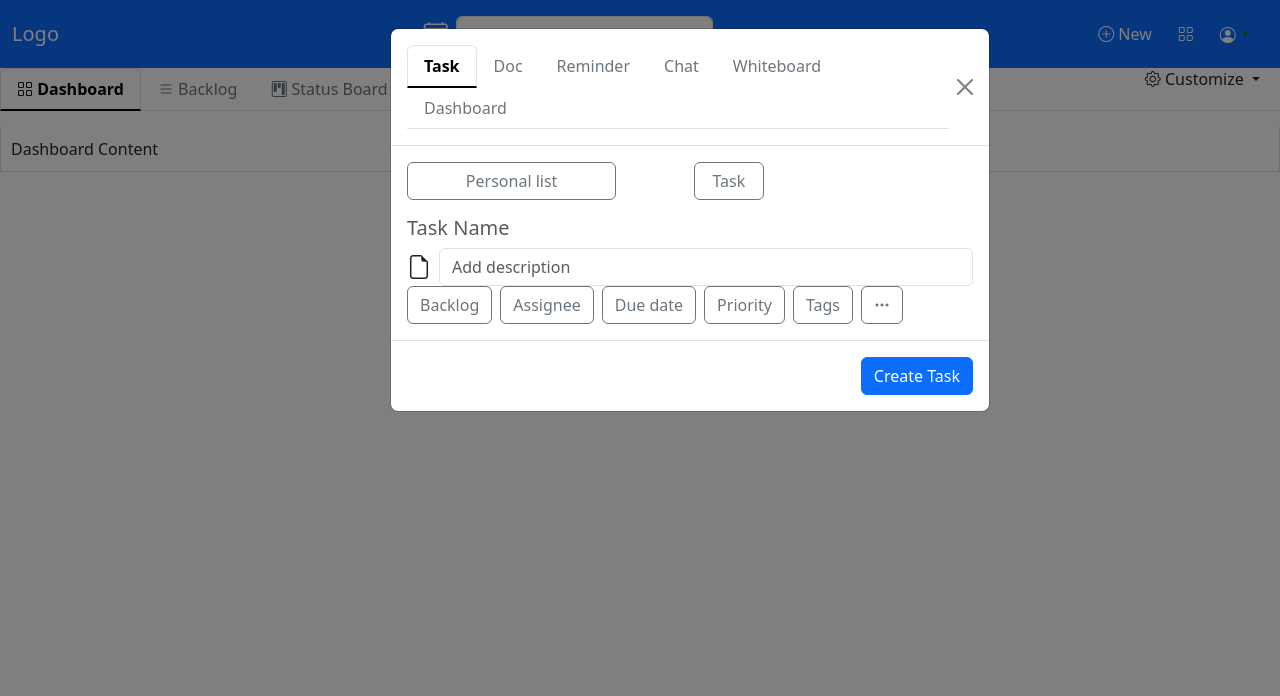
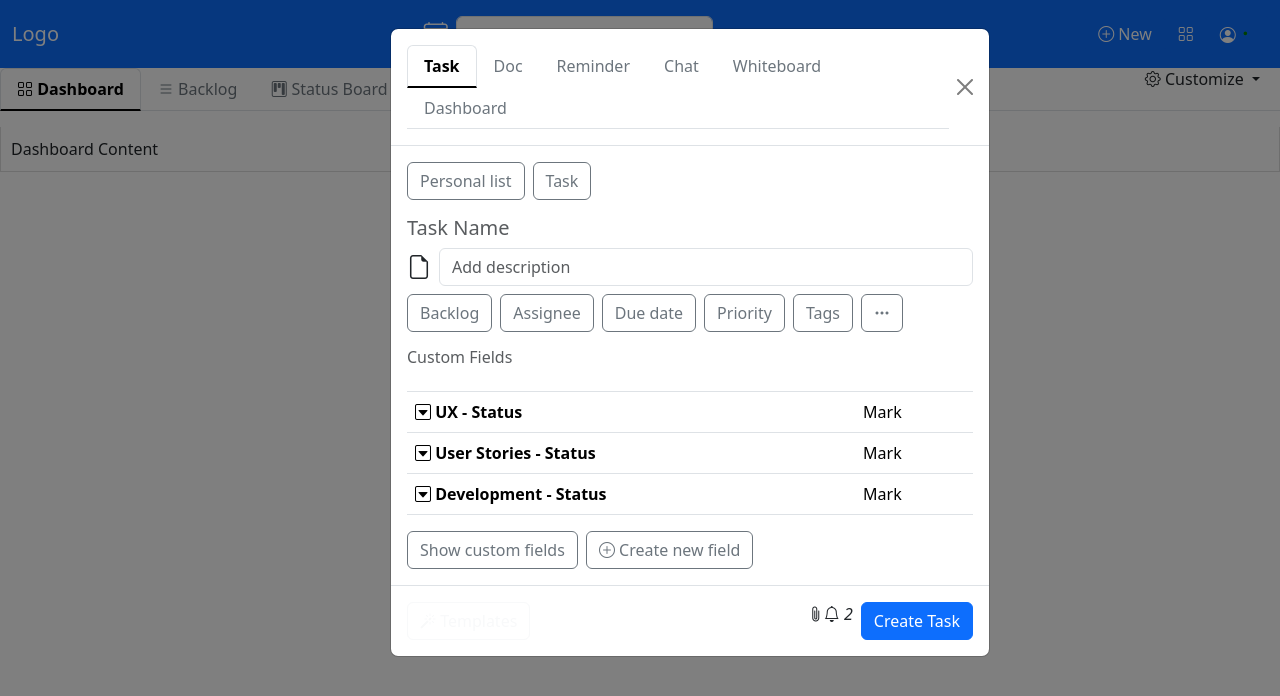
Before and after one commit to Elzari1998/my-angular-tab-menus, an Angular app: page / in a window 1280 px wide. Both pictures are taken after a click on the button "New". Shown: the top 696 px of the page. Built offline with nearby package versions, Linux system fonts and the light colour scheme.

Commit message:
completing tasks

```diff
--- a/src/app/components/tab-menu/tab-menu.component.html
+++ b/src/app/components/tab-menu/tab-menu.component.html
@@ -470,13 +470,13 @@
             </div>
             <div class="modal-body">
               <div class="d-flex gap-2 mb-3">
-                <div class="dropdown col">
-                  <button class="btn btn-outline-secondary w-75" type="button" data-bs-toggle="dropdown" aria-expanded="false">
+                <div class="dropdown ">
+                  <button class="btn btn-outline-secondary " type="button" data-bs-toggle="dropdown" aria-expanded="false">
                     Personal list
                   </button>
                   <ul class="dropdown-menu">
                     <div class="d-flex justify-content-center">
-                      <input class="form-control h-75 mt-2 w-75" type="search" placeholder="Search" name="search">
+                      <input class="form-control h-75 mt-2 " type="search" placeholder="Search" name="search">
                     </div>
                     <li>
                       <a class="dropdown-item d-flex justify-content-between" href="#">
@@ -491,12 +491,16 @@
                     <li><a class="dropdown-item" href="#"><i class="bi bi-list"></i> Releases</a></li>
                     <li><a class="dropdown-item" href="#"><i class="bi bi-list"></i> Service Desk Backlog</a></li>
                     <h6 class="text-muted fs-6">Spaces</h6>
-                    <li><a class="dropdown-item" href="#">Tourism Backlog</a></li>
+                    <li><a class="dropdown-item" href="#">CLIENT PROJECTS</a></li>
+                    <li><a class="dropdown-item" href="#">CAGAN TECH DEV SPACE</a></li>
+                    <li><a class="dropdown-item" href="#">MARKETING</a></li>
+                    <li><a class="dropdown-item" href="#">OUR PRODUCTS</a></li>
+
                   </ul>
                 </div>
 
-                <div class="dropdown col">
-                  <button class="btn btn-outline-secondary w-25" type="button" data-bs-toggle="dropdown" aria-expanded="false">
+                <div class="dropdown ">
+                  <button class="btn btn-outline-secondary " type="button" data-bs-toggle="dropdown" aria-expanded="false">
                     Task
                   </button>
                   <ul class="dropdown-menu">
@@ -519,9 +523,9 @@
                 </div>
               </div>
 
-              <h5 class="text-muted">Task Name</h5>
+              <h5 class="text-muted mb-2">Task Name</h5>
 
-              <div class="d-flex align-items-center gap-2">
+              <div class="d-flex align-items-center gap-2 mb-2">
                 <i class="bi bi-file-earmark fs-4"></i>
                 <input type="text" class="form-control w-100" id="createNewModalName" placeholder="Add description">
               </div>
@@ -541,9 +545,6 @@
 
                       <i class="bi bi-gear"  type="submit" data-bs-toggle="modal" data-bs-target="#editBacklogModall"> </i>
                     </div>
-
-
-
                     <li>
                       <a class="dropdown-item " href="#"><i class="bi bi-person-circle"></i>Backlog<i class="bi bi-check2"></i></a>
                     </li>
@@ -620,11 +621,54 @@
                     <i class="bi bi-three-dots"></i>
                   </button>
                 </div>
+                <div class="mt-3">
+                  <h6 class="text-muted">Custom Fields</h6>
+
+                  <table class="table">
+                    <thead>
+                    <tr>
+                      <th scope="col"></th>
+                      <th scope="col"></th>
+                    </tr>
+                    </thead>
+                    <tbody>
+                    <tr>
+                      <th scope="row"><i class="bi bi-caret-down-square"></i> UX - Status</th>
+                      <td>Mark</td>
+                    </tr>
+                    <tr>
+                      <th scope="row"><i class="bi bi-caret-down-square"></i> User Stories - Status</th>
+                      <td>Mark</td>
+                    </tr>
+                    <tr>
+                      <th scope="row"><i class="bi bi-caret-down-square"></i> Development - Status</th>
+                      <td>Mark</td>
+                    </tr>
+                    </tbody>
+                  </table>
+                  <div class="d-flex gap-2">
+                    <button class="btn btn-outline-secondary" type="button" >
+                      Show custom fields
+                    </button>
+                    <button class="btn btn-outline-secondary" type="button" aria-expanded="false">
+                      <i class="bi bi-plus-circle"> </i>
+                      Create new field
+                    </button>
+                  </div>
+                </div>
               </div>
             </div>
 
-            <div class="modal-footer">
-              <button type="button" class="btn btn-primary" >Create Task </button>
+            <div class="modal-footer d-flex justify-content-between ">
+              <button type="button" class="btn btn-outline-light" > <i class="bi bi-magic"></i> Templates </button>
+              <div class="d-flex gap-2">
+                <div class="" >
+                  <i class="bi bi-paperclip" style="height: 50%"></i>
+                  <i class="bi bi-bell" style="height: 50%"> 2 </i>
+                </div>
+
+                <button type="button" class="btn btn-primary" >Create Task </button>
+              </div>
             </div>
           </div>
         </div>
@@ -637,8 +681,6 @@
               <h3 class="modal-title fs-6" id="editBacklogModalLabel">
                 Edit Tourism Backlog Status
               </h3>
-
-
               <button type="button" class="btn-close" data-bs-dismiss="modal" aria-label="Close"></button>
             </div>
             <div class="modal-body">
```
